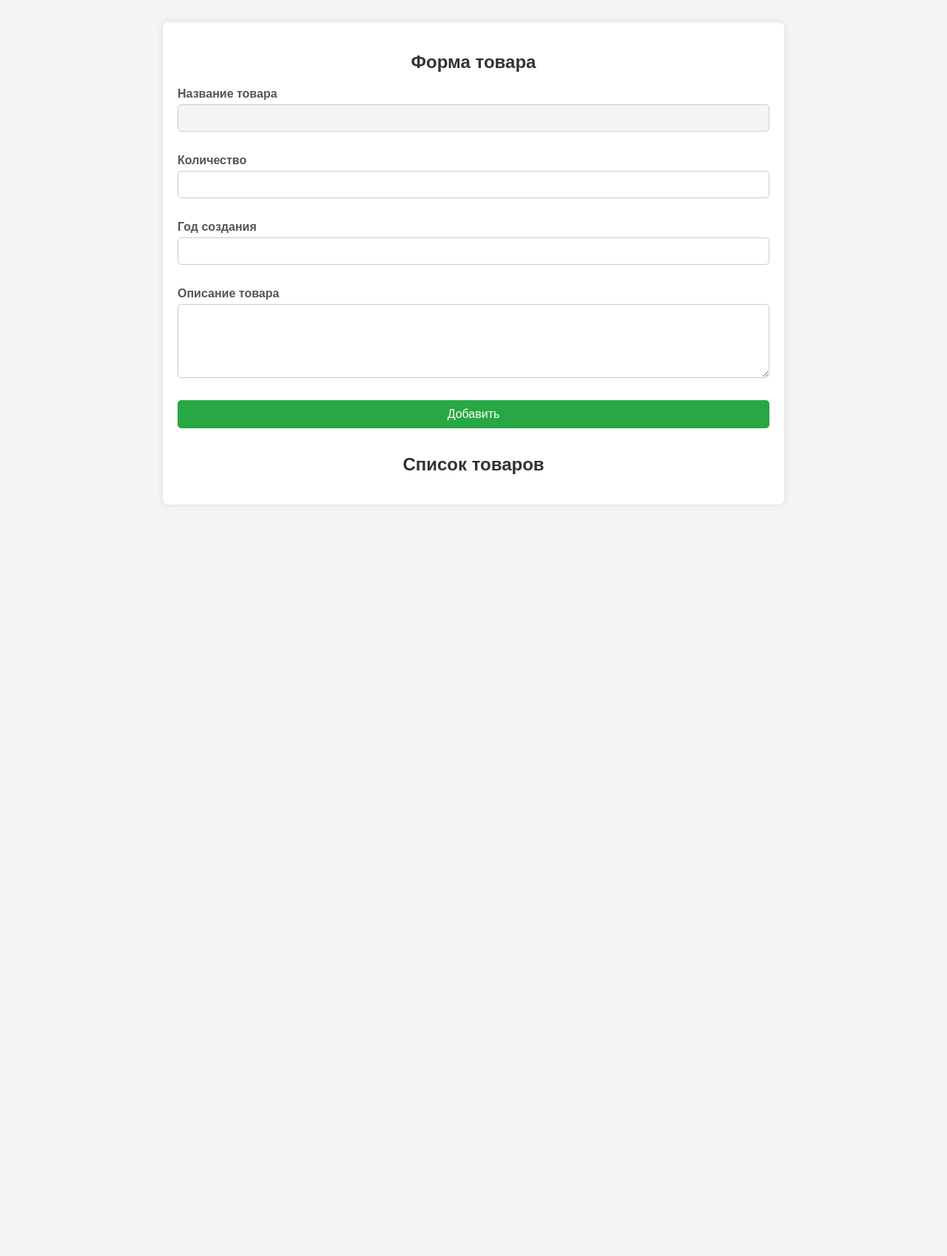
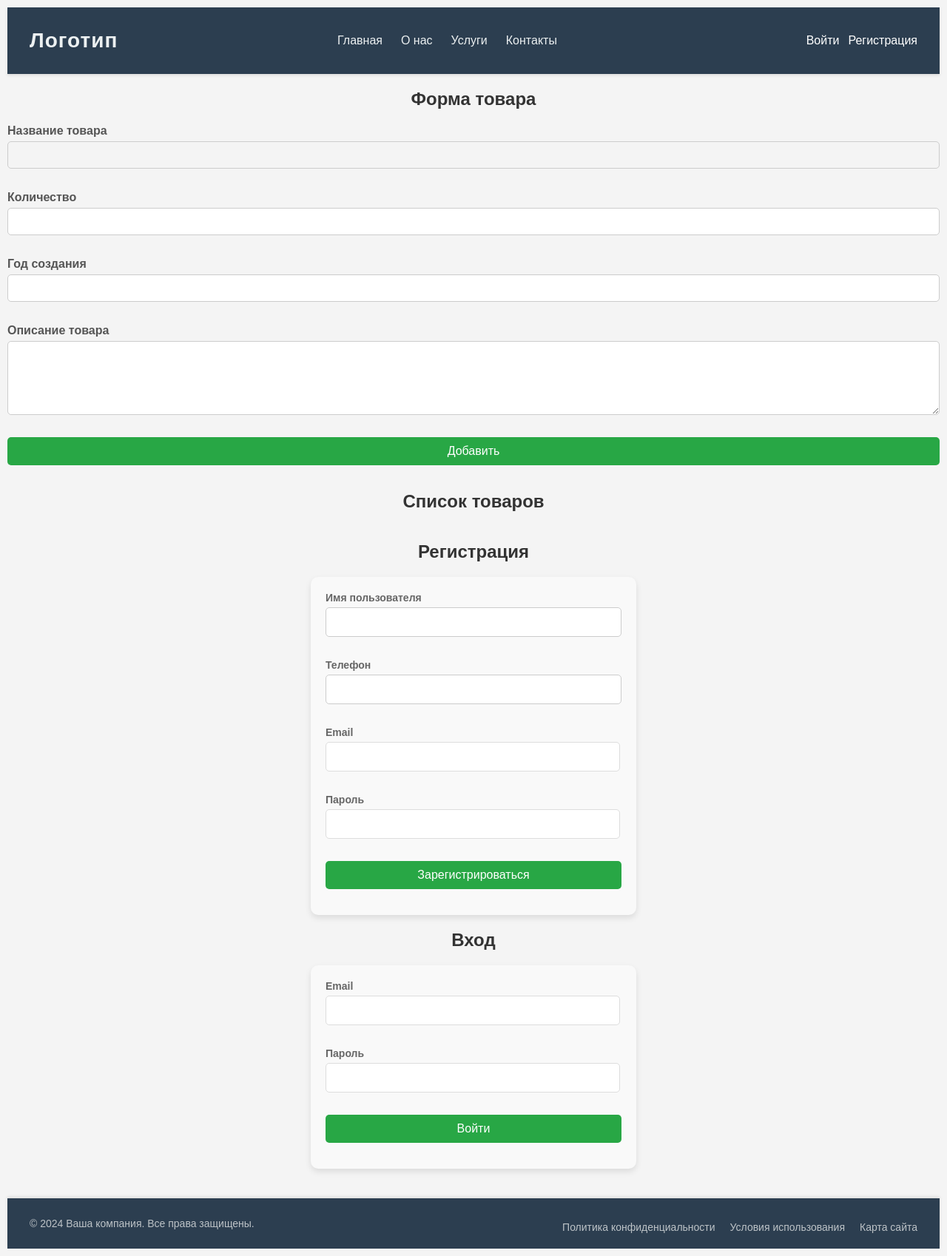
Before and after one commit to JackArt237483/CRUD_BACKEND, a PHP site: page / in a window 1280 px wide. Shown: the whole page at 74% size. Before the commit the page ends 641 px from the top, so only its background shows below. Run offline with PHP 8.4, Linux system fonts and the light colour scheme.

Commit message:
add user class

```diff
--- a/frontend/index.html
+++ b/frontend/index.html
@@ -7,7 +7,28 @@
     <link rel="stylesheet" href="style.css">
 </head>
 <body>
-<div class="container">
+<header class="main-header">
+    <div class="header-container">
+        <div class="logo">
+            <a href="#">Логотип</a>
+        </div>
+        <nav class="main-nav">
+            <ul class="nav-list">
+                <li><a href="#home" class="nav-link">Главная</a></li>
+                <li><a href="#about" class="nav-link">О нас</a></li>
+                <li><a href="#services" class="nav-link">Услуги</a></li>
+                <li><a href="#contact" class="nav-link">Контакты</a></li>
+            </ul>
+        </nav>
+        <div>
+            <ul class="nav-list_loger">
+                <li><a href="#services" class="nav-link_login">Войти</a></li>
+                <li><a href="#contact" class="nav-link_register">Регистрация</a></li>
+            </ul>
+        </div>
+    </div>
+</header>
+    <div class="container_item">
         <h2>Форма товара</h2>
         <form id="productForm">
             <div class="form-group">
@@ -36,6 +57,62 @@
             <!-- Данные будут добавлены здесь -->
         </div>
     </div>
+    <div class="content-wrapper">
+
+        <div>
+            <h2 class="form-heading">Регистрация</h2>
+            <form id="registerForm" class="user-form">
+                <div class="input-group">
+                    <label for="username" class="input-label">Имя пользователя</label>
+                    <input type="text" id="username" name="username" class="input-field" required>
+                </div>
+                <div class="input-group">
+                    <label for="phone" class="input-label">Телефон</label>
+                    <input type="text" id="phone" name="phone" class="input-field" required>
+                </div>
+                <div class="input-group">
+                    <label for="email" class="input-label">Email</label>
+                    <input type="email" id="email" name="email" class="input-field" required>
+                </div>
+                <div class="input-group">
+                    <label for="password" class="input-label">Пароль</label>
+                    <input type="password" id="password" name="password" class="input-field" required>
+                </div>
+                <div class="input-group">
+                    <input type="submit" value="Зарегистрироваться" class="submit-btn">
+                </div>
+            </form>
+        </div>
+        <div>
+            <h2 class="form-heading">Вход</h2>
+            <form id="loginForm" class="user-form">
+                <div class="input-group">
+                    <label for="loginEmail" class="input-label">Email</label>
+                    <input type="email" id="loginEmail" name="loginEmail" class="input-field" required>
+                </div>
+                <div class="input-group">
+                    <label for="loginPassword" class="input-label">Пароль</label>
+                    <input type="password" id="loginPassword" name="loginPassword" class="input-field" required>
+                </div>
+                <div class="input-group">
+                    <input type="submit" value="Войти" class="submit-btn">
+                </div>
+            </form>
+        </div>
+    </div>
+<footer class="main-footer">
+    <div class="footer-container">
+        <p>&copy; 2024 Ваша компания. Все права защищены.</p>
+        <nav class="footer-nav">
+            <ul class="footer-nav-list">
+                <li><a href="#privacy" class="footer-link">Политика конфиденциальности</a></li>
+                <li><a href="#terms" class="footer-link">Условия использования</a></li>
+                <li><a href="#sitemap" class="footer-link">Карта сайта</a></li>
+            </ul>
+        </nav>
+    </div>
+</footer>
+
 <script src="app.js"></script>
 </body>
 </html>
--- a/frontend/style.css
+++ b/frontend/style.css
@@ -24,14 +24,12 @@
     color: #555;
 }
 .form-group input[type="text"],
-    /* Основные стили */
 body {
     font-family: Arial, sans-serif;
     background-color: #f4f4f4;
     margin: 0;
     padding: 10px;
 }
-
 .container {
     width: 80%;
     margin: 20px auto;
@@ -39,29 +37,23 @@
     background-color: #fff;
     box-shadow: 0 0 10px rgba(0, 0, 0, 0.1);
 }
-
 h2 {
     text-align: center;
     color: #333;
 }
-
-/* Стили формы */
 form {
     display: flex;
     flex-direction: column;
     gap: 15px;
 }
-
 .form-group {
     display: flex;
     flex-direction: column;
 }
-
 label {
     margin-bottom: 5px;
     font-weight: bold;
 }
-
 input[type="text"], input[type="number"], textarea {
     padding: 10px;
     border: 1px solid #ccc;
@@ -69,12 +61,10 @@
     width: 100%;
     box-sizing: border-box;
 }
-
 textarea {
     resize: vertical;
     min-height: 100px;
 }
-
 input[type="submit"] {
     padding: 10px;
     border: none;
@@ -85,11 +75,9 @@
     cursor: pointer;
     transition: background-color 0.3s;
 }
-
 input[type="submit"]:hover {
     background-color: #218838;
 }
-
 /* Стили карточек товаров */
 #productList {
     display: flex;
@@ -97,7 +85,6 @@
     gap: 20px;
     margin-top: 20px;
 }
-
 .product-card {
     background-color: #fff;
     border: 1px solid #ccc;
@@ -108,24 +95,19 @@
     box-sizing: border-box;
     transition: box-shadow 0.3s;
 }
-
 .product-card:hover {
     box-shadow: 0 4px 8px rgba(0, 0, 0, 0.2);
 }
-
 .product-card h3 {
     margin: 0 0 10px;
     font-size: 1.2em;
 }
-
 .product-card p {
     margin: 5px 0;
 }
-
 .product-card .actions {
     margin-top: 10px;
 }
-
 .product-card button {
     padding: 8px 12px;
     border: none;
@@ -137,15 +119,155 @@
     transition: background-color 0.3s;
     margin-right: 5px;
 }
-
 .product-card button:hover {
     background-color: #0056b3;
 }
-
 .product-card button:last-child {
     background-color: #dc3545;
 }
-
 .product-card button:last-child:hover {
     background-color: #c82333;
 }
+.user-form {
+    max-width: 400px;
+    margin: 0 auto;
+    padding: 20px;
+    background-color: #f9f9f9;
+    border-radius: 10px;
+    box-shadow: 0 4px 8px rgba(0, 0, 0, 0.1);
+}
+/* Form heading */
+.form-heading {
+    text-align: center;
+    font-size: 24px;
+    margin-bottom: 20px;
+    color: #333;
+    font-family: 'Arial', sans-serif;
+}
+/* Input groups */
+.input-group {
+    margin-bottom: 15px;
+}
+/* Input labels */
+.input-label {
+    display: block;
+    margin-bottom: 5px;
+    font-size: 14px;
+    color: #666;
+}
+/* Input fields */
+.input-field {
+    width: 94%;
+    padding: 10px;
+    border: 1px solid #ddd;
+    border-radius: 5px;
+    font-size: 16px;
+    font-family: 'Arial', sans-serif;
+    transition: border-color 0.3s;
+}
+.input-field:focus {
+    border-color: #3498db;
+    outline: none;
+}
+/* Submit button */
+.submit-btn {
+    width: 100%;
+    padding: 10px;
+    background-color: #3498db;
+    border: none;
+    border-radius: 5px;
+    color: white;
+    font-size: 16px;
+    cursor: pointer;
+    transition: background-color 0.3s;
+}
+.submit-btn:hover {
+    background-color: #2980b9;
+}
+/* Стили для Header */
+.main-header {
+    background-color: #2c3e50;
+    color: #ecf0f1;
+    padding: 20px 0;
+    box-shadow: 0 2px 4px rgba(0, 0, 0, 0.1);
+}
+.header-container {
+    max-width: 1200px;
+    margin: 0 auto;
+    padding: 0 20px;
+    display: flex;
+    justify-content: space-between;
+    align-items: center;
+}
+.logo a {
+    font-size: 28px;
+    color: #ecf0f1;
+    text-decoration: none;
+    font-weight: bold;
+    letter-spacing: 1px;
+}
+.main-nav .nav-list {
+    list-style: none;
+    display: flex;
+    gap: 25px;
+    margin: 0;
+    padding: 0;
+}
+.main-nav .nav-link {
+    color: #ecf0f1;
+    text-decoration: none;
+    font-size: 16px;
+    transition: color 0.3s ease, transform 0.3s ease;
+}
+.main-nav .nav-link:hover {
+    color: #1abc9c;
+    transform: scale(1.05);
+}
+/* Стили для Footer */
+.main-footer {
+    background-color: #2c3e50;
+    color: #bdc3c7;
+    padding: 20px 0;
+    margin-top: 40px;
+    box-shadow: 0 -2px 4px rgba(0, 0, 0, 0.1);
+}
+.footer-container {
+    max-width: 1200px;
+    margin: 0 auto;
+    padding: 0 20px;
+    display: flex;
+    justify-content: space-between;
+    align-items: center;
+    flex-wrap: wrap;
+}
+.nav-list_loger{
+    list-style: none;
+    display: flex;
+    gap: 12px;
+}
+.nav-list_loger li>a{
+    color: #fff;
+    font-size: 16px;
+    text-decoration: none;
+}
+.footer-container p {
+    margin: 0;
+    font-size: 14px;
+}
+.footer-nav .footer-nav-list {
+    list-style: none;
+    display: flex;
+    gap: 20px;
+    margin: 10px 0 0 0;
+    padding: 0;
+}
+.footer-nav .footer-link {
+    color: #bdc3c7;
+    text-decoration: none;
+    font-size: 14px;
+    transition: color 0.3s ease, transform 0.3s ease;
+}
+.footer-nav .footer-link:hover {
+    color: #1abc9c;
+    transform: scale(1.05);
+}
```
Also changed, not shown: backend/auth.php (added, +23 -0 lines), backend/identifier.sqlite. Lines whose indentation alone changed are shown as unchanged.
